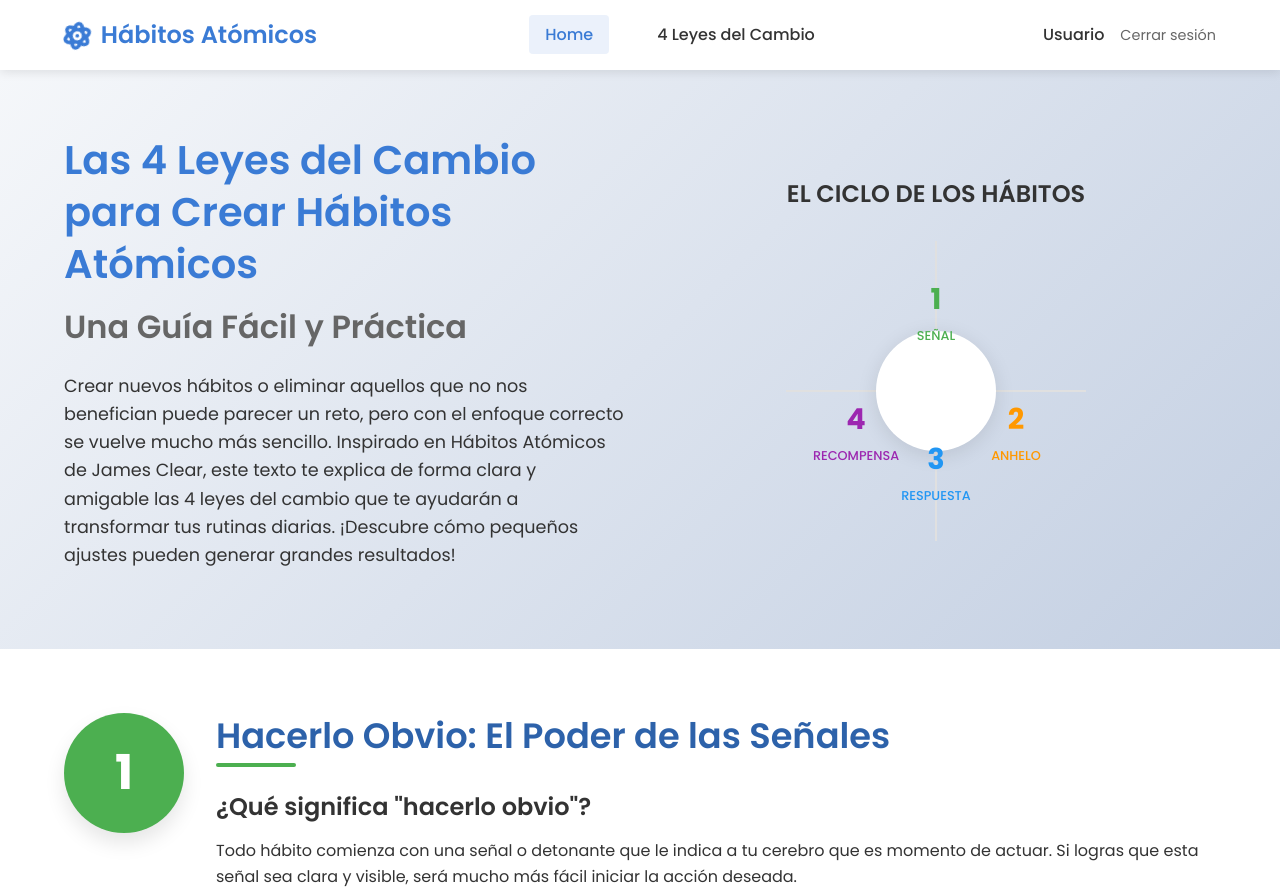
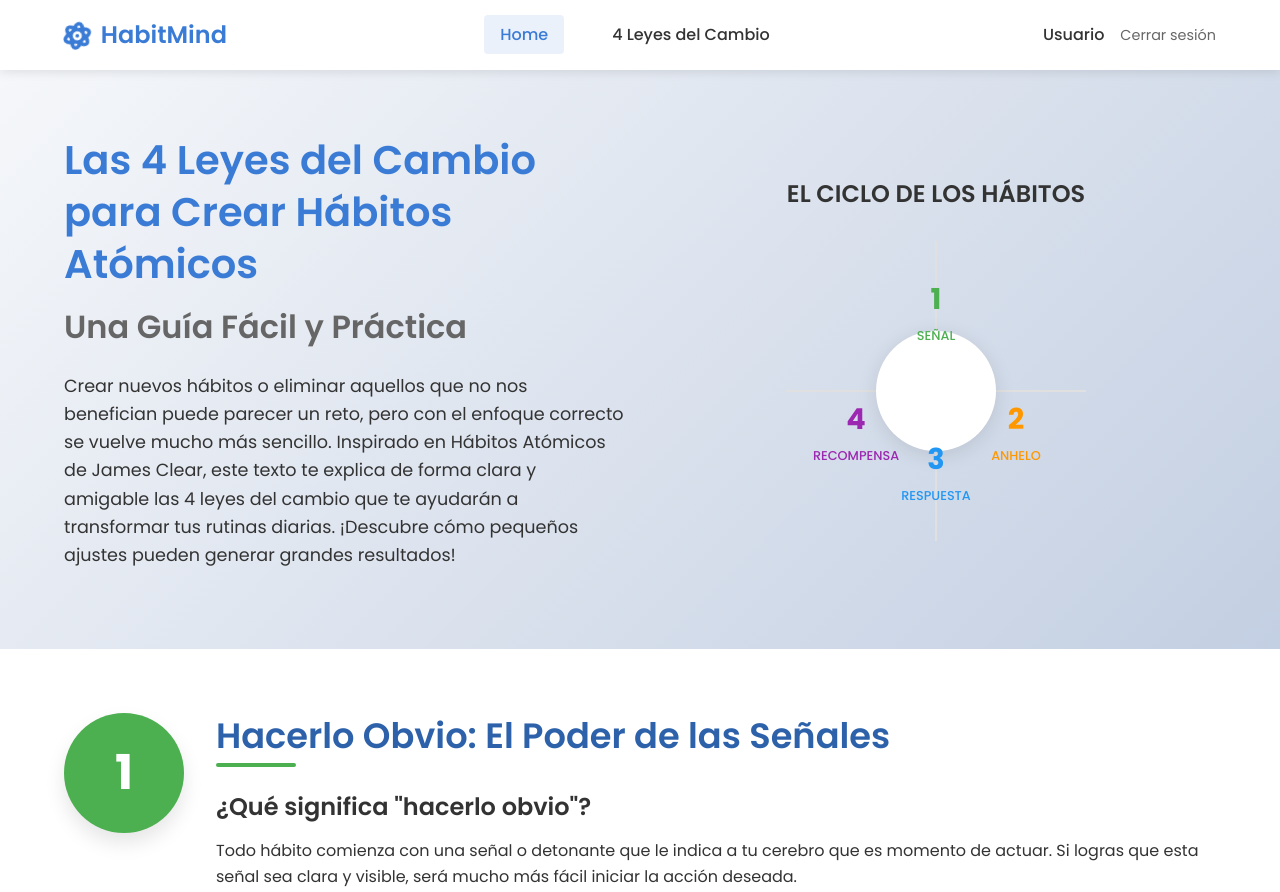
Before and after one commit to MauItu/HabitMind, a plain HTML site: page html/educationSeccion/educationalSeccion.html in a window 1280 px wide. Shown: the top 892 px of the page. Drawn offline with Linux system fonts and the light colour scheme.

Commit message:
rename title from "Hábitos Atómicos" to "HabitMind"

```diff
--- a/html/educationSeccion/educationalSeccion.html
+++ b/html/educationSeccion/educationalSeccion.html
@@ -12,7 +12,7 @@
     <header>
         <div class="logo">
             <i class="fas fa-atom"></i>
-            <span>Hábitos Atómicos</span>
+            <span>HabitMind</span>
         </div>
         <nav>
             <ul>
```
